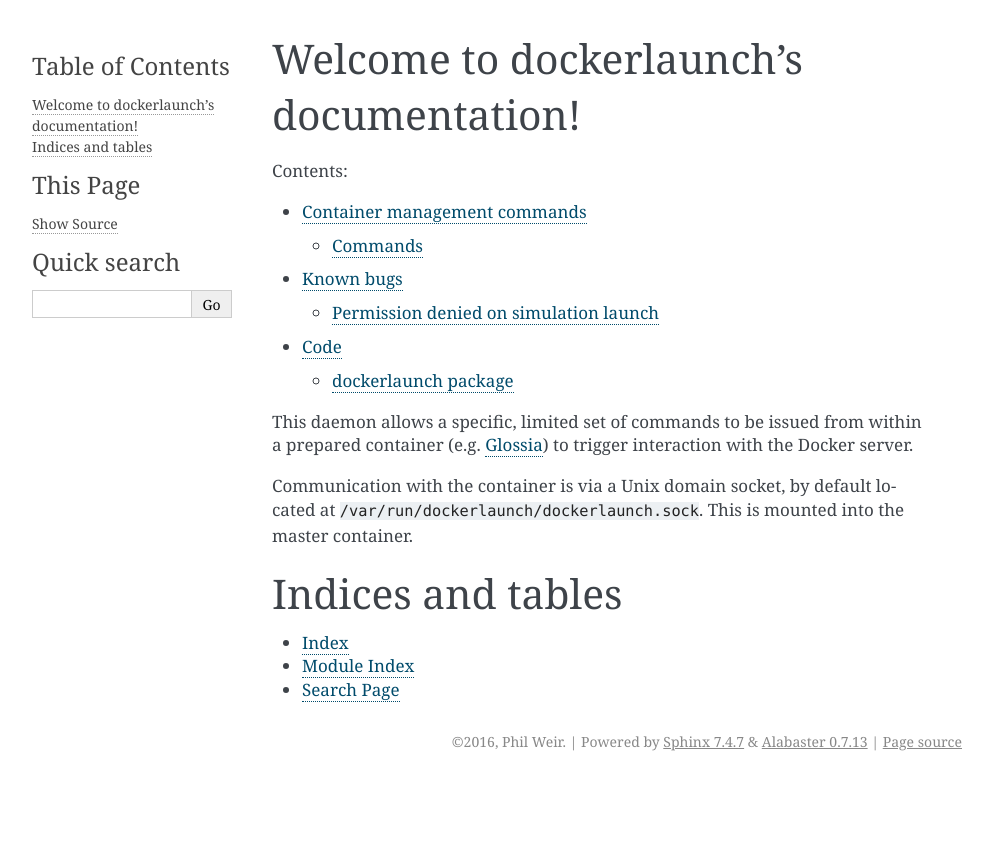
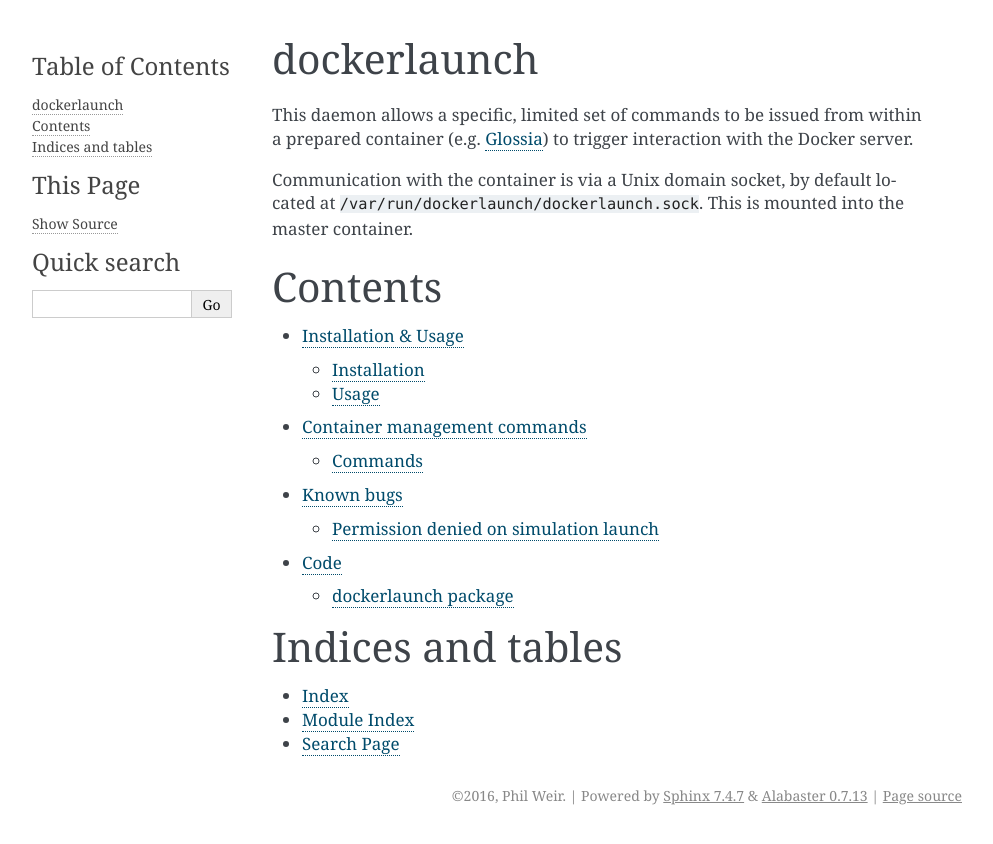
Before and after one commit to go-smart/dockerlaunch, a Sphinx documentation site: the page built from docs/index.rst, in a window 1280 px wide. Shown: the top 844 px of the page, without its empty margins (148-1141 px from the left). Built offline with Sphinx 7.4.7, drawn with Linux system fonts in a browser that asks for light colours; pages that are not in the unit, such as notebooks, are missing from menus.

Commit message:
installation and usage for this package

```diff
--- a/docs/index.rst
+++ b/docs/index.rst
@@ -3,18 +3,8 @@
    You can adapt this file completely to your liking, but it should at least
    contain the root `toctree` directive.
 
-Welcome to dockerlaunch's documentation!
-========================================
-
-Contents:
-
-.. toctree::
-   :maxdepth: 2
-
-   commands
-   known-bugs
-   Code <api/modules>
-   documentation
+dockerlaunch
+============
 
 This daemon allows a specific, limited set of commands to be issued from
 within a prepared container (e.g. `Glossia <https://github.com/go-smart/glossia>`_)
@@ -24,6 +14,18 @@
 located at ``/var/run/dockerlaunch/dockerlaunch.sock``. This is mounted
 into the master container.
 
+Contents
+========
+
+.. toctree::
+   :maxdepth: 2
+
+   installation
+   commands
+   known-bugs
+   Code <api/modules>
+   documentation
+
 Indices and tables
 ==================
 
```
Also changed, not shown: docs/installation.rst (added, +53 -0 lines).
